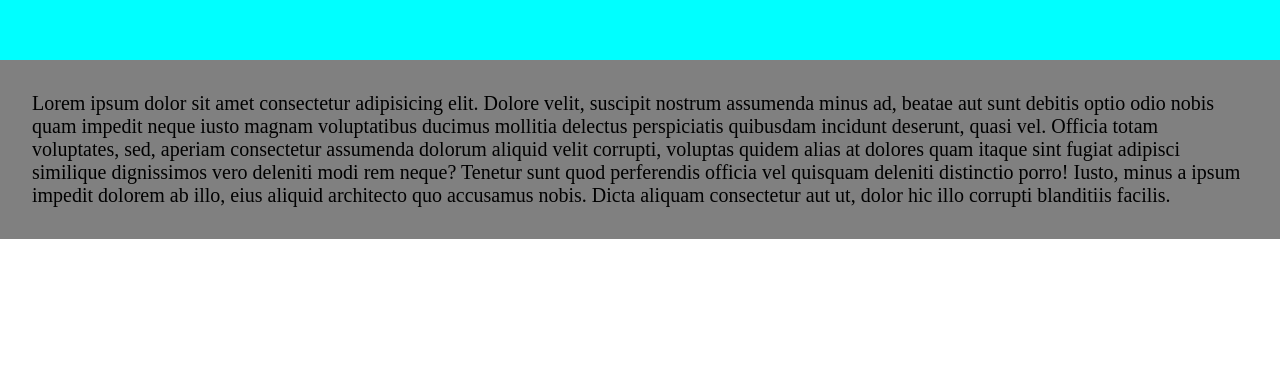
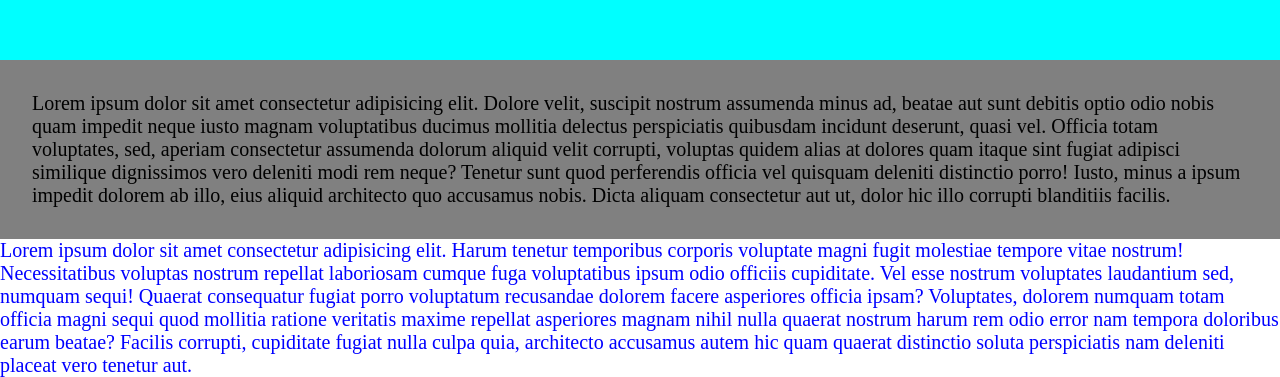
Before and after one commit to Ashrafullislam/Github, a plain HTML site: page index.html in a window 1280 px wide. Shown: the part 1947-2324 px from the top of the page. Before the commit the page ends 2186 px from the top, so only its background shows below. Drawn offline with Linux system fonts and the light colour scheme.

Commit message:
commit change

```diff
--- a/index.html
+++ b/index.html
@@ -32,6 +32,8 @@
     </div>
  <div class="container">
     <p class="bg">Lorem ipsum dolor sit amet consectetur adipisicing elit. Dolore velit, suscipit nostrum assumenda minus ad, beatae aut sunt debitis optio odio nobis quam impedit neque iusto magnam voluptatibus ducimus mollitia delectus perspiciatis quibusdam incidunt deserunt, quasi vel. Officia totam voluptates, sed, aperiam consectetur assumenda dolorum aliquid velit corrupti, voluptas quidem alias at dolores quam itaque sint fugiat adipisci similique dignissimos vero deleniti modi rem neque? Tenetur sunt quod perferendis officia vel quisquam deleniti distinctio porro! Iusto, minus a ipsum impedit dolorem ab illo, eius aliquid architecto quo accusamus nobis. Dicta aliquam consectetur aut ut, dolor hic illo corrupti blanditiis facilis.</p>
+
+    <p>Lorem ipsum dolor sit amet consectetur adipisicing elit. Harum tenetur temporibus corporis voluptate magni fugit molestiae tempore vitae nostrum! Necessitatibus voluptas nostrum repellat laboriosam cumque fuga voluptatibus ipsum odio officiis cupiditate. Vel esse nostrum voluptates laudantium sed, numquam sequi! Quaerat consequatur fugiat porro voluptatum recusandae dolorem facere asperiores officia ipsam? Voluptates, dolorem numquam totam officia magni sequi quod mollitia ratione veritatis maxime repellat asperiores magnam nihil nulla quaerat nostrum harum rem odio error nam tempora doloribus earum beatae? Facilis corrupti, cupiditate fugiat nulla culpa quia, architecto accusamus autem hic quam quaerat distinctio soluta perspiciatis nam deleniti placeat vero tenetur aut.</p>
  </div>
 
 </body>
```
